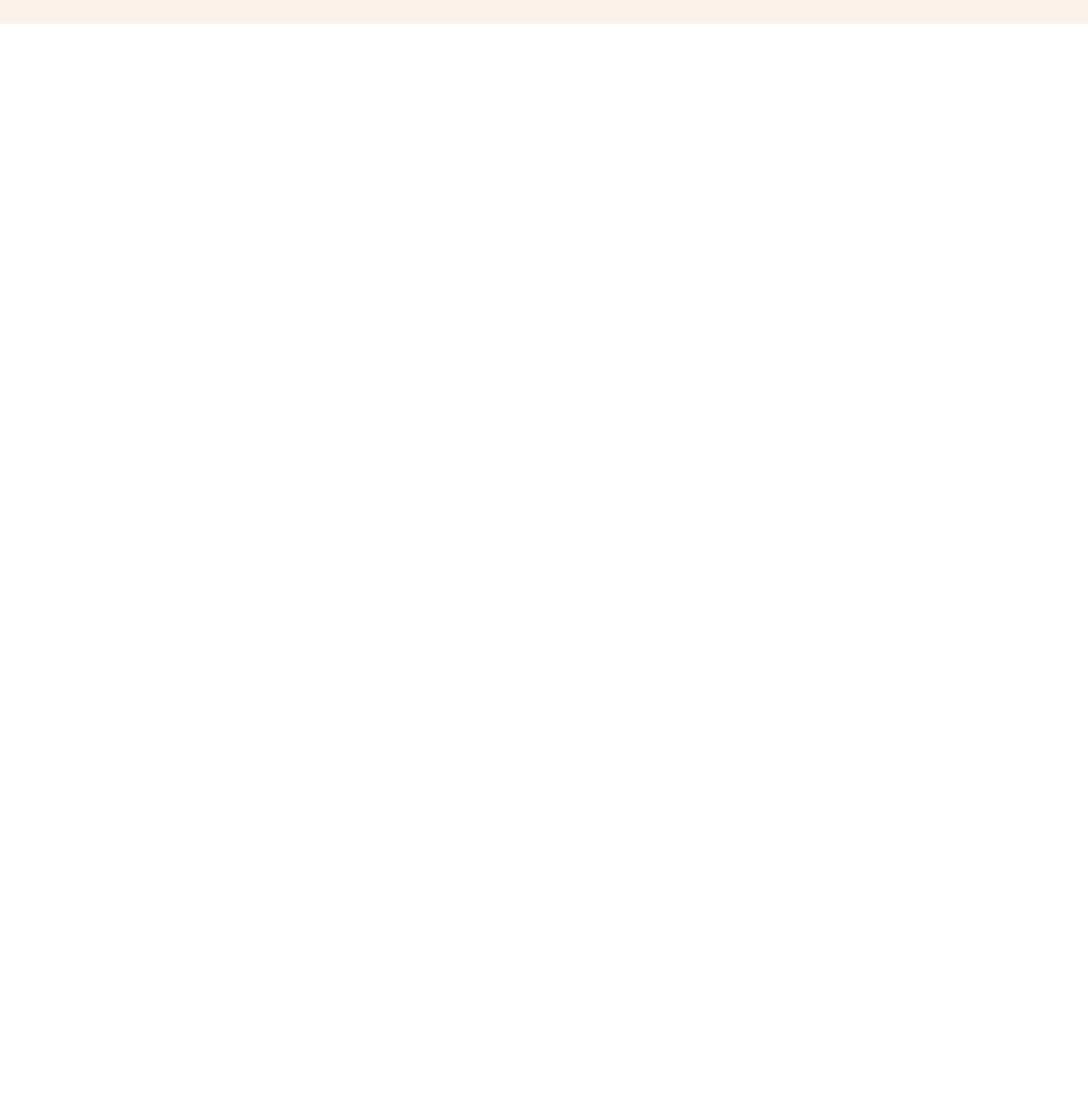
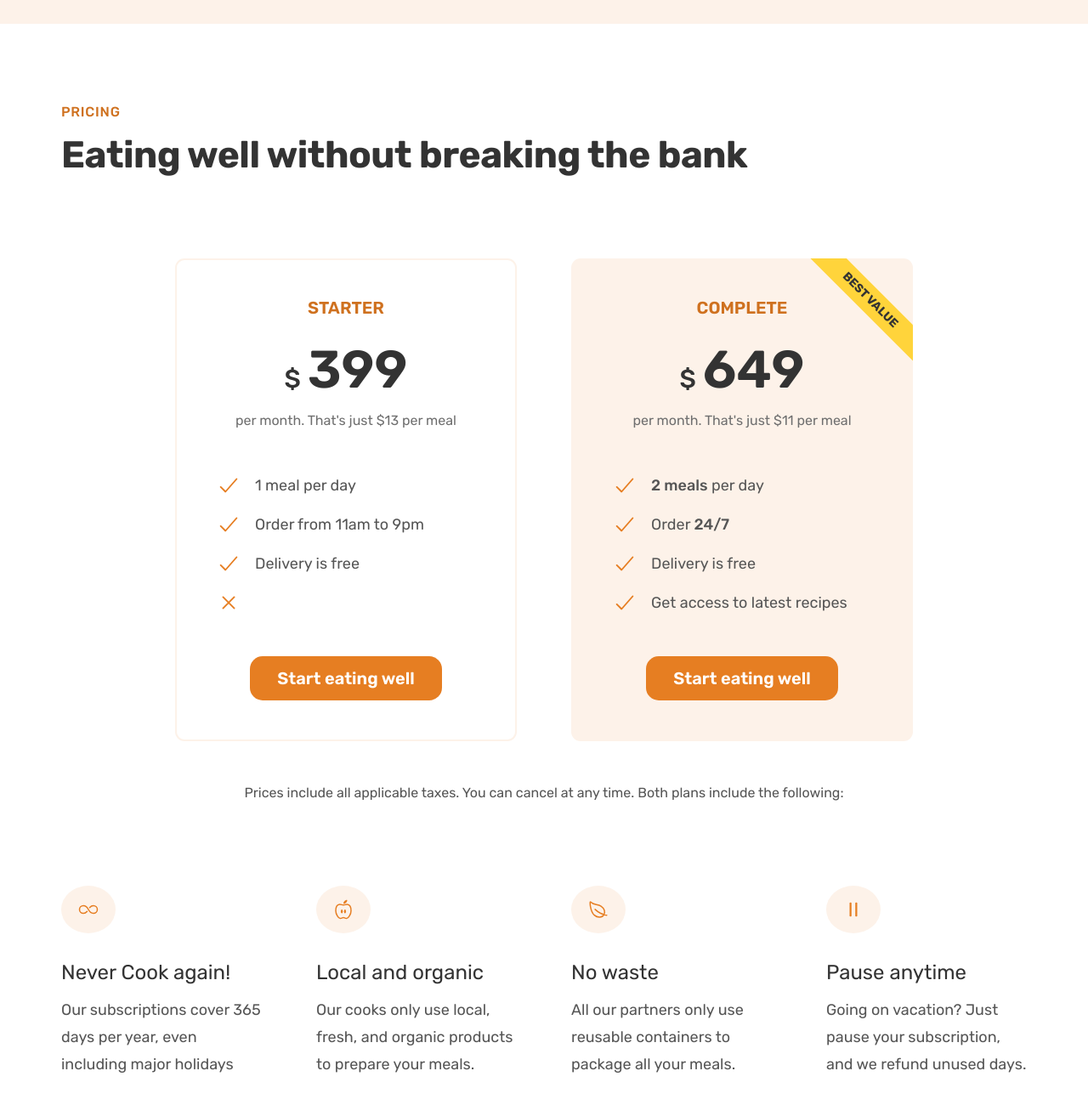
Before and after one commit to shankarpandey7230/HOTFOOD, a plain HTML site: page index.html in a window 1280 px wide. Shown: the part 4543-5843 px from the top of the page at 85% size. Before the commit the page ends 4571 px from the top, so only its background shows below. Drawn offline with nearby package versions, Linux system fonts and the light colour scheme.

Commit message:
pricing and features section

```diff
--- a/css/general.css
+++ b/css/general.css
@@ -125,6 +125,24 @@ body {
   border-bottom: 1px solid transparent;
 }
 
+.list {
+  list-style: none;
+  display: flex;
+  flex-direction: column;
+  gap: 1.6rem;
+}
+.list-item {
+  font-size: 1.8rem;
+  display: flex;
+  align-items: center;
+  gap: 1.6rem;
+}
+.list-icon {
+  width: 3rem;
+  height: 3rem;
+  color: #e67e22;
+}
+
 /* helper class */
 .margin-right-sm {
   margin-right: 1.6rem !important;
--- a/css/style.css
+++ b/css/style.css
@@ -238,24 +238,6 @@
   width: 2.4rem;
   color: #e67e22;
 }
-.list {
-  list-style: none;
-  display: flex;
-  flex-direction: column;
-  gap: 1.6rem;
-}
-.list-item {
-  font-size: 1.8rem;
-  display: flex;
-  align-items: center;
-  gap: 1.6rem;
-}
-.list-icon {
-  width: 3rem;
-  height: 3rem;
-  color: #e67e22;
-}
-
 .all-recipes {
   text-align: center;
   font-size: 1.8rem;
@@ -313,3 +295,98 @@
   /* transform: rotate(45deg); */
   transform: scale(1.1);
 }
+
+/* PRicing section */
+.section-pricing {
+  padding: 9.6rem 0;
+}
+.pricing-plan {
+  border-radius: 11px;
+  padding: 4.8rem;
+  width: 75%;
+}
+.pricing-plan--starter {
+  justify-self: end;
+  border: 2px solid #fdf2e9;
+  padding: 4.6rem;
+}
+.pricing-plan--complete {
+  background-color: #fdf2e9;
+  padding: 4.8rem;
+  position: relative;
+  overflow: hidden;
+}
+.pricing-plan--complete::after {
+  content: 'Best Value';
+  padding: 4.8rem;
+  position: absolute;
+  top: 6%;
+  right: -18%;
+  text-transform: uppercase;
+  font-size: 1.4rem;
+  font-weight: 700;
+  color: #333;
+  background-color: #ffd43b;
+  padding: 0.8rem 8rem;
+  transform: rotate(45deg);
+}
+.plan-header {
+  text-align: center;
+  margin-bottom: 48px;
+}
+
+.plan-name {
+  color: #cf711f;
+  font-weight: 600;
+  font-size: 2rem;
+  text-transform: uppercase;
+  letter-spacing: 0.75;
+  margin-bottom: 3.2rem;
+}
+.plan-price {
+  font-size: 6.2rem;
+  font-weight: 600;
+  color: #333;
+  margin-bottom: 1.6rem;
+}
+.plan-price span {
+  font-size: 3rem;
+  font-weight: 500;
+  margin-right: 8px;
+}
+.plan-text {
+  font-size: 1.6rem;
+  line-height: 1.6;
+  color: #6f6f6f;
+}
+.plan-sign-up {
+  text-align: center;
+  margin-top: 4.8rem;
+}
+
+.plan-details {
+  font-size: 1.6rem;
+  line-height: 1.6;
+  text-align: center;
+}
+/* Features */
+.feature-icon {
+  color: #e67e22;
+  height: 2.4rem;
+  width: 3.2rem;
+  background-color: #fdf2e9;
+  padding: 1.6rem;
+  border-radius: 50%;
+  margin-bottom: 3.2rem;
+}
+
+.feature-title {
+  font-size: 2.4rem;
+  color: #333;
+  font-size: 700;
+  margin-bottom: 1.6rem;
+}
+.feature-text {
+  font-size: 1.8rem;
+  line-height: 1.8;
+}
--- a/index.html
+++ b/index.html
@@ -409,6 +409,121 @@
       </section>
 
       <!-- end of testimonial -->
+
+      <!-- pricing -->
+      <section class="section-pricing">
+        <div class="container">
+            <span class="subheading">Pricing</span>
+            <h2 class="heading-secondary">
+              Eating well without breaking the bank
+            </h2>
+          </div>
+          <div class="container grid grid--2-cols margin-bottom-md ">
+            <div class="pricing-plan pricing-plan--starter">
+<header class="plan-header">
+              <p class="plan-name">Starter</p>
+              <p class="plan-price"><span>$</span>399</p>
+            <p class="plan-text">per month. That's just $13 per meal</p>
+            </header>
+            <ul class="list">
+              <li class="list-item">
+                <ion-icon class="list-icon" name="checkmark-outline"></ion-icon>
+                <span>1 meal per day</span>
+              </li>
+              <li class="list-item">
+                <ion-icon class="list-icon" name="checkmark-outline"></ion-icon>
+                <span>Order from 11am to 9pm</span>
+              </li>
+              <li class="list-item">
+                <ion-icon class="list-icon" name="checkmark-outline"></ion-icon>
+                <span>Delivery is free</span>
+              </li>
+              <li class="list-item">
+                <ion-icon class="list-icon" name="close-outline"></ion-icon>
+              </li>
+            </ul>
+            <div class="plan-sign-up">
+              <a href="#" class="btn btn--full">Start eating well</a>
+              </div>
+
+            </div>
+            <div class="pricing-plan pricing-plan--complete">
+<header class="plan-header">
+              <p class="plan-name">Complete</p>
+              <p class="plan-price"><span>$</span>649</p>
+            <p class="plan-text">per month. That's just $11 per meal</p>
+          </header>
+          <ul class="list">
+              <li class="list-item">
+                <ion-icon class="list-icon" name="checkmark-outline"></ion-icon>
+                <span><strong>2 meals</strong>  per day</span>
+              </li>
+              <li class="list-item">
+                <ion-icon class="list-icon" name="checkmark-outline"></ion-icon>
+                <span>Order <strong>24/7</strong></span>
+              </li>
+              <li class="list-item">
+                <ion-icon class="list-icon" name="checkmark-outline"></ion-icon>
+                <span>Delivery is free</span>
+              </li>
+              <li class="list-item">
+                <ion-icon class="list-icon" name="checkmark-outline"></ion-icon><span>Get access to latest recipes</span>
+              </li>
+            </ul>
+           <div class="plan-sign-up">
+              <a href="#" class="btn btn--full">Start eating well</a>
+              </div>
+
+            </div>
+
+          </div>
+          <div class="container grid">
+            <aside class="plan-details">
+              Prices include all applicable taxes. You can cancel at any time.
+              Both plans include the following:
+            </aside>
+          </div>
+
+<div class="container grid grid--4-cols">
+  <div class="feature">
+    <ion-icon class="feature-icon" name="infinite-outline"></ion-icon>
+    <p class="feature-title">Never Cook again!</p>
+    <p class="feature-text">
+      Our subscriptions cover 365 days per year, even including major holidays
+
+    </p>
+  </div>
+
+    <div class="feature">
+      <ion-icon class="feature-icon" name="nutrition-outline"></ion-icon>
+      <p class="feature-title">Local and organic</p>
+      <p class="feature-text">
+        Our cooks only use local, fresh, and organic products to prepare
+        your meals.
+      </p>
+    </div>
+    <div class="feature">
+      <ion-icon class="feature-icon" name="leaf-outline"></ion-icon>
+      <p class="feature-title">No waste</p>
+      <p class="feature-text">
+        All our partners only use reusable containers to package all your
+        meals.
+      </p>
+    </div>
+    <div class="feature">
+      <ion-icon class="feature-icon" name="pause-outline"></ion-icon>
+      <p class="feature-title">Pause anytime</p>
+      <p class="feature-text">
+        Going on vacation? Just pause your subscription, and we refund
+        unused days.
+      </p>
+    </div>
+  </div>
+
+
+
+</section>
+    <!-- end of pricing -->
       <!-- end of main  -->
     </main>
   </body>
```
